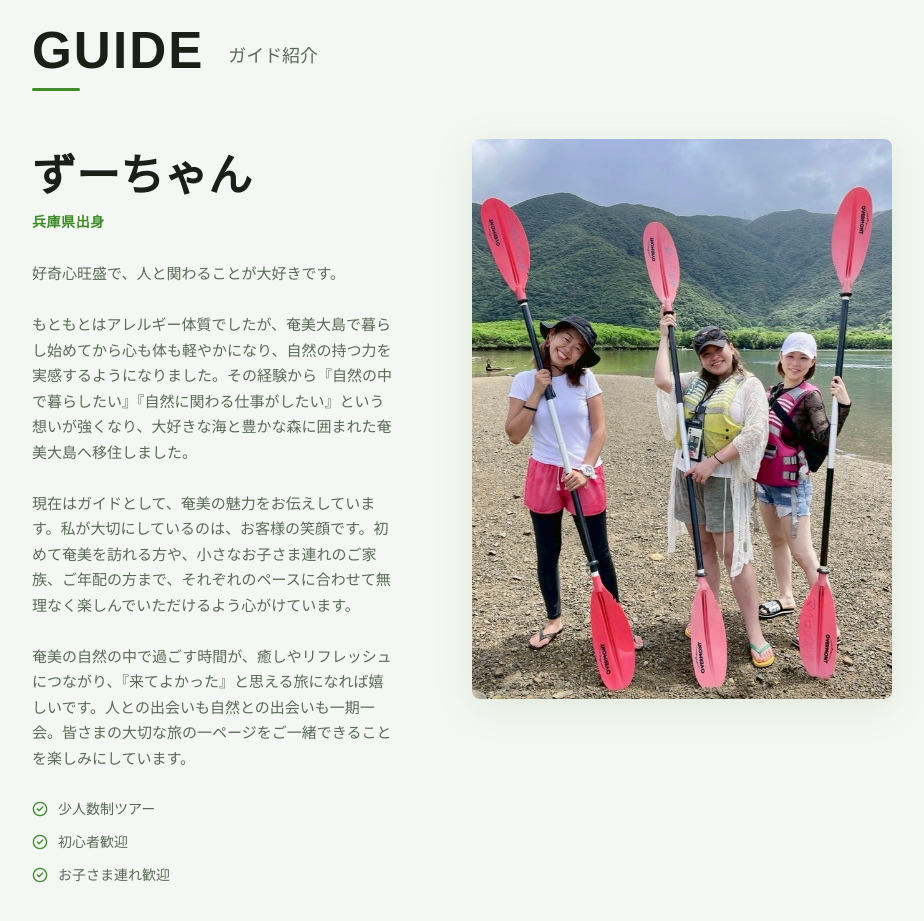
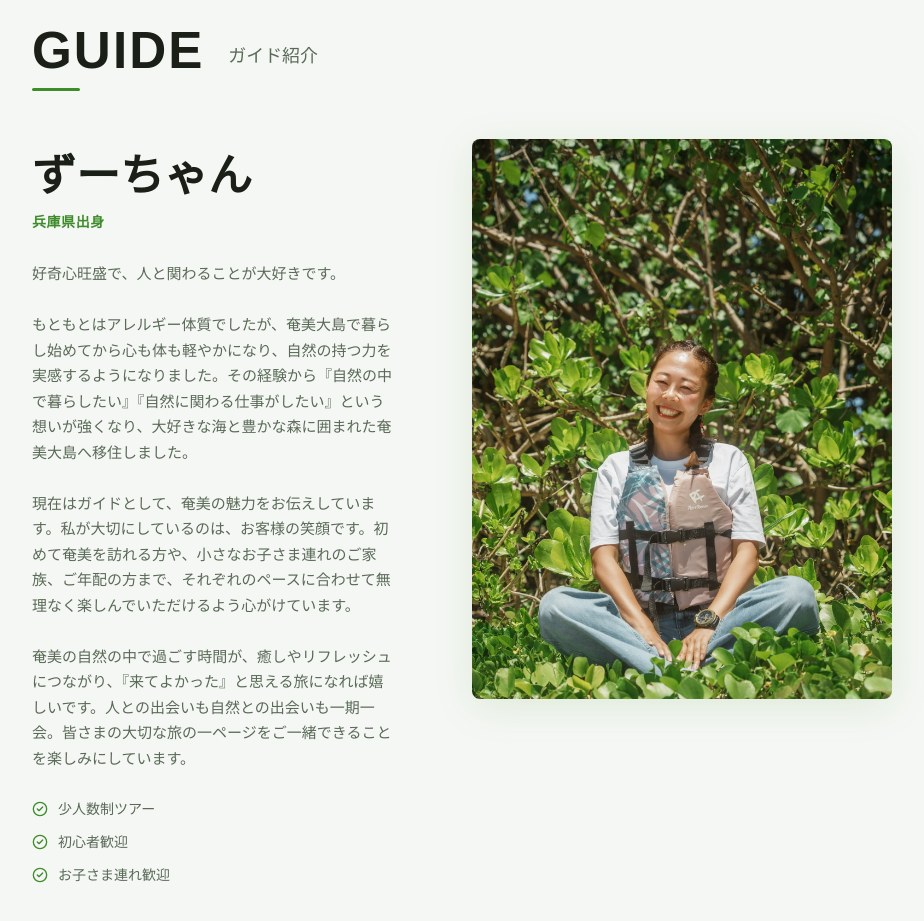
Before and after one commit to ikucha-portfolio/amami-guide-redesign, a React (Vite) app: page / in a window 1280 px wide. Shown: the part 1840-2761 px from the top of the page, without its empty margins (178-1102 px from the left). Built offline with nearby package versions, Linux system fonts and the light colour scheme.

Commit message:
プロフィール写真を変更（guide1）

```diff
--- a/src/components/Guide.jsx
+++ b/src/components/Guide.jsx
@@ -121,7 +121,7 @@ marginBottom: "28px",
             }}
           >
             <ImageWithFallback
-              src="/images/guide.jpeg"
+              src="/images/guide1.jpeg"
               alt="ガイド紹介"
               style={{
                 width: "100%",
```
Also changed, not shown: public/images/guide1.jpeg (added).
